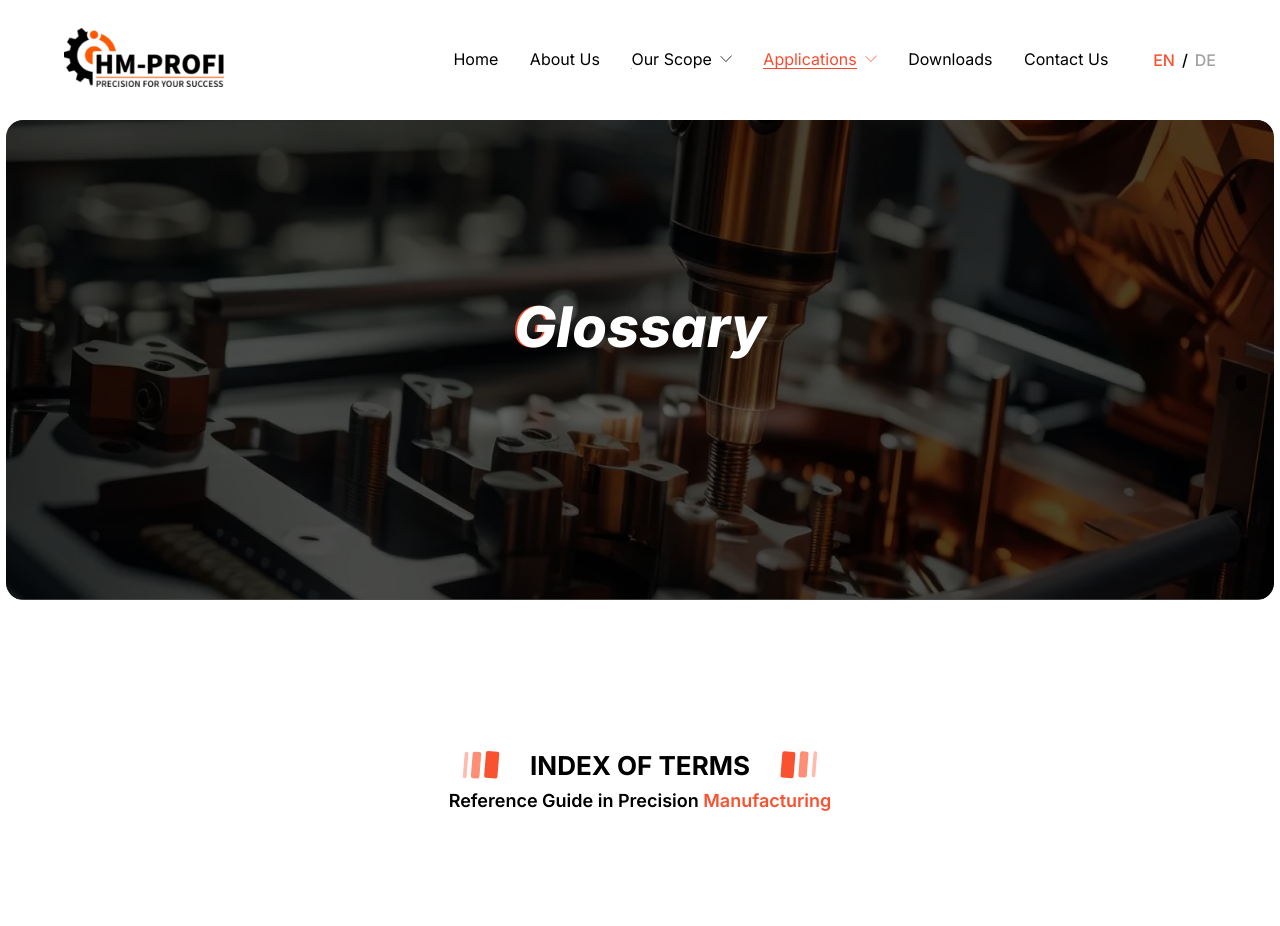
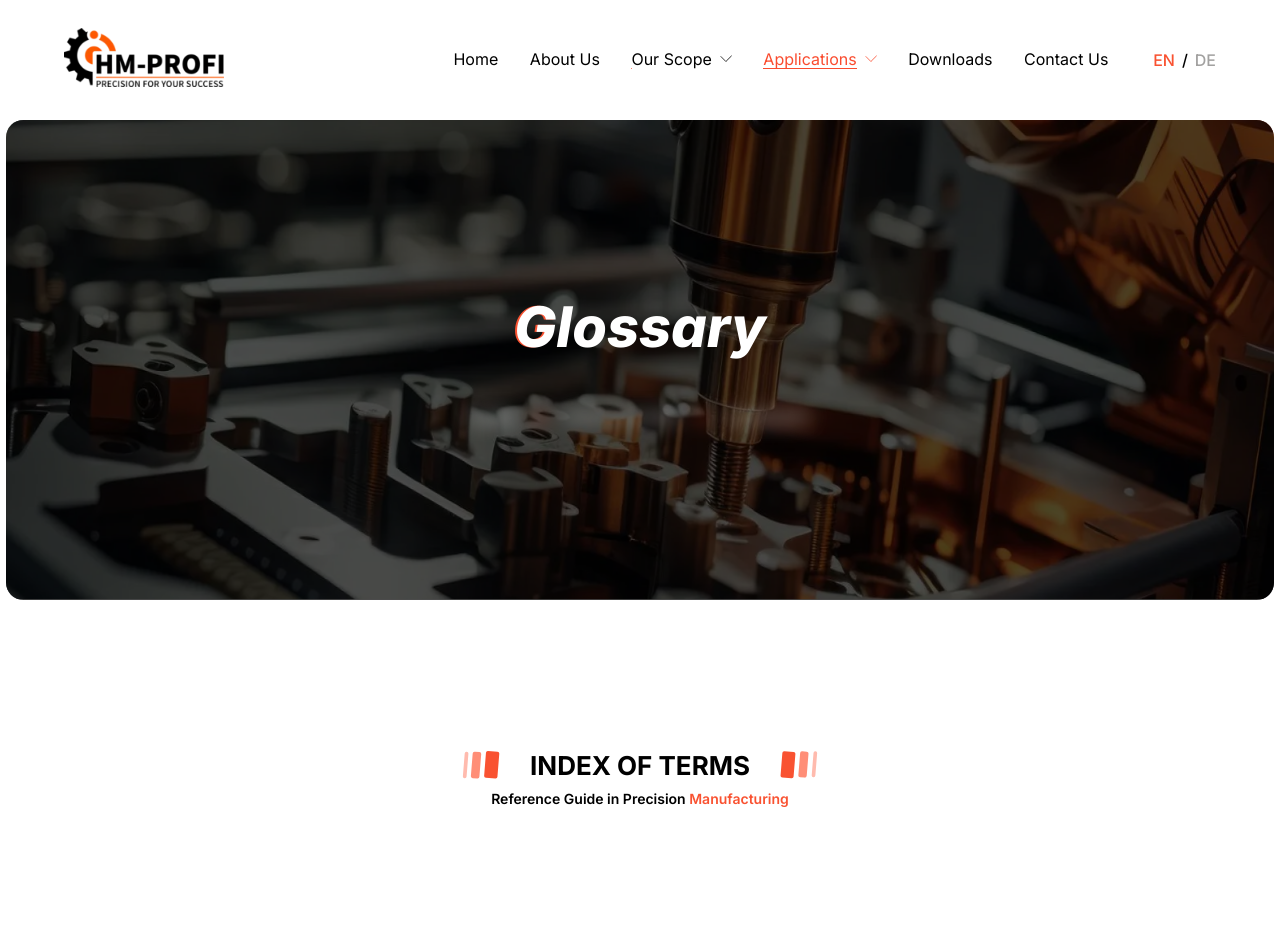
Before and after one commit to arslan702/hm-profi, a Next.js app: page /application/glossary in a window 1280 px wide. Shown: the top 926 px of the page. Built offline with nearby package versions, Linux system fonts and the light colour scheme.

Commit message:
headings

```diff
--- a/src/components/heading/heading.module.scss
+++ b/src/components/heading/heading.module.scss
@@ -50,7 +50,8 @@
       }
     }
 
-    h3 {
+    h3,
+    p.subheading {
       font-size: 14px;
     }
   }
@@ -71,7 +72,8 @@
         height: 19.36px;
       }
     }
-    h3 {
+    h3,
+    p.subheading {
       font-size: 14px;
     }
   }
```
